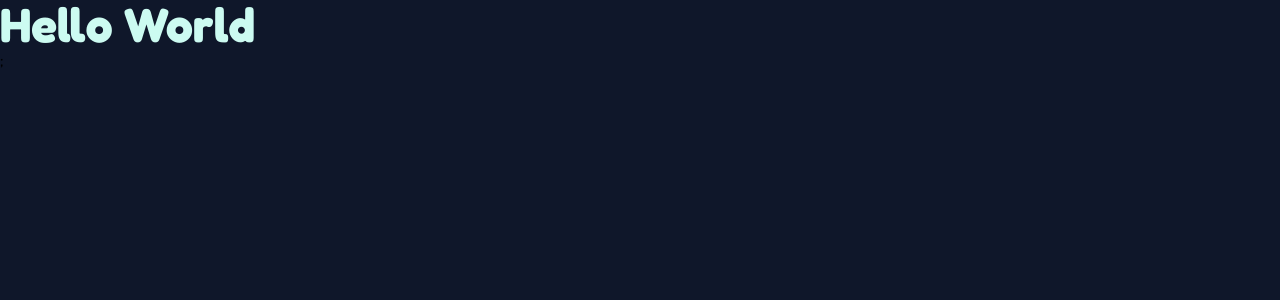
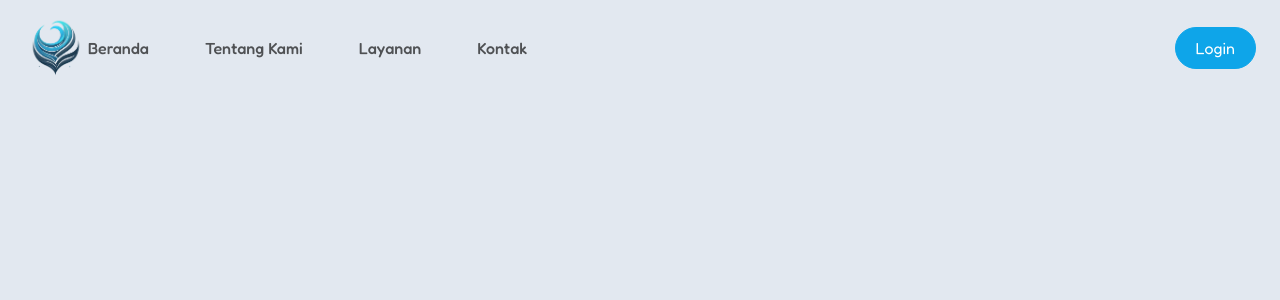
Before and after one commit to sahrulromadi/Wind-Skill-Front-End, a React (Vite) app: page / in a window 1280 px wide. Shown: the top 300 px of the page. Built offline with nearby package versions, Linux system fonts and the light colour scheme.

Commit message:
membuat navbar

```diff
--- a/index.html
+++ b/index.html
@@ -1,5 +1,5 @@
 <!DOCTYPE html>
-<html lang="en">
+<html lang="en" class="scroll-smooth">
   <head>
     <meta charset="UTF-8" />
     <link
@@ -18,7 +18,7 @@
       rel="stylesheet"
     />
   </head>
-  <body class="bg-slate-900">
+  <body class="bg-slate-200">
     <div id="root"></div>
     <script type="module" src="/src/main.jsx"></script>
   </body>
--- a/package.json
+++ b/package.json
@@ -11,7 +11,8 @@
   },
   "dependencies": {
     "react": "^18.3.1",
-    "react-dom": "^18.3.1"
+    "react-dom": "^18.3.1",
+    "remixicon": "^4.3.0"
   },
   "devDependencies": {
     "@eslint/js": "^9.9.0",
--- a/src/App.jsx
+++ b/src/App.jsx
@@ -3,7 +3,7 @@ import Navbar from "./components/Navbar";
 import HomePage from "./pages/HomePage";
 import Footer from "./components/Footer";
 
-function App() {
+const App = () => {
   return (
     <>
       {/* Navbar */}
@@ -16,6 +16,6 @@ function App() {
       <Footer />
     </>
   );
-}
+};
 
 export default App;
--- a/src/components/Footer.jsx
+++ b/src/components/Footer.jsx
@@ -1,7 +1,7 @@
 import React from "react";
 
-function Footer() {
+const Footer = () => {
   return <></>;
-}
+};
 
 export default Footer;
--- a/src/components/Navbar.jsx
+++ b/src/components/Navbar.jsx
@@ -1,7 +1,42 @@
 import React from "react";
 
-function Navbar() {
-  return <></>;
-}
+const Navbar = () => {
+  return (
+    <nav className="navbar fixed w-full py-4">
+      <div className="container mx-auto px-6">
+        <div className="navbar-box flex items-center justify-between">
+          {/* Logo */}
+          <div className="logo">
+            <img
+              src="../../public/assets/img/logo.png"
+              alt="logo"
+              className="w-16"
+            />
+          </div>
+          {/* Content */}
+          <ul className="flex lg:gap-14 md:static md:bg-transparent md:w-auto md:h-full md:translate-y-0 md:flex-row md:text-black md:shadow-none md:p-0 md:m-0 gap-8 fixed left-0 top-1/2 -translate-y-1/2 flex-col p-8 rounded shadow-lg shadow-slate-300 bg-sky-500 font-bold text-white">
+            <li className="font-medium opacity-65 hover:text-black md:hover:text-sky-500">
+              <a href="http://">Beranda</a>
+            </li>
+            <li className="font-medium opacity-65 hover:text-black md:hover:text-sky-500">
+              <a href="http://">Tentang Kami</a>
+            </li>
+            <li className="font-medium opacity-65 hover:text-black md:hover:text-sky-500">
+              <a href="http://">Layanan</a>
+            </li>
+            <li className="font-medium opacity-65 hover:text-black md:hover:text-sky-500">
+              <a href="http://">Kontak</a>
+            </li>
+          </ul>
+          {/* Login */}
+          <div className="login bg-sky-500 border border-sky-500 text-white px-5 py-2 rounded-full ml-auto hover:bg-white hover:text-sky-500 hover:border hover:border-sky-500">
+            <a href="http://">Login</a>
+          </div>
+          <i className="ri-menu-3-line text-2xl block ml-6 md:hidden"></i>
+        </div>
+      </div>
+    </nav>
+  );
+};
 
 export default Navbar;
--- a/src/pages/HomePage.jsx
+++ b/src/pages/HomePage.jsx
@@ -1,11 +1,7 @@
 import React from "react";
 
-function HomePage() {
-  return (
-    <>
-      <h1 className="text-5xl font-bold text-teal-100">Hello World</h1>;
-    </>
-  );
-}
+const HomePage = () => {
+  return <></>;
+};
 
 export default HomePage;
```
Also changed, not shown: src/main.jsx (+10 -7 lines), 1 other file (tests, documents, lock files or other folders).
